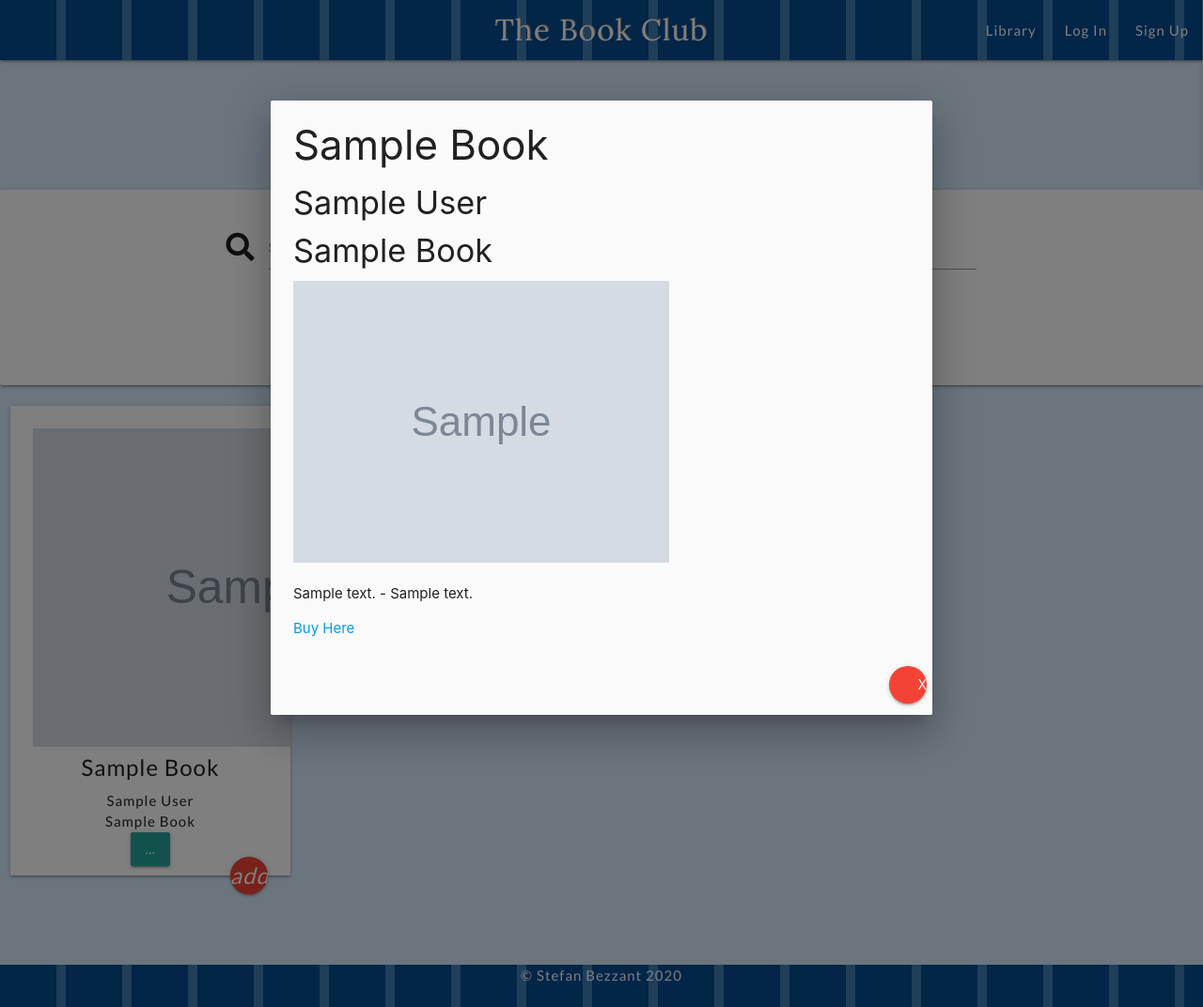
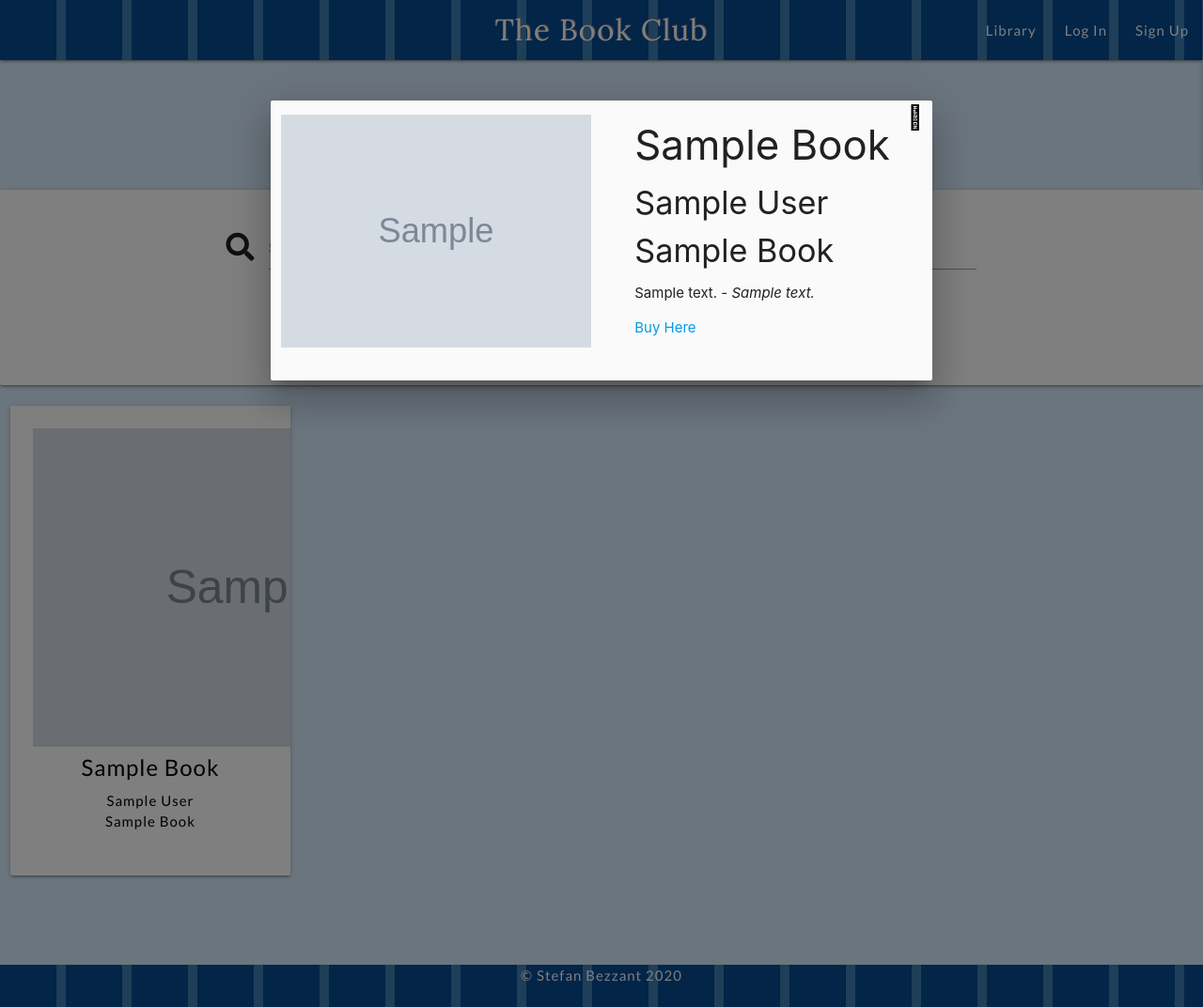
Before and after one commit to stefbez/the-book-club, a Flask app: page / in a window 1280 px wide, after a click that opens the changed part. Shown: the whole page at 94% size. Run offline with Flask 2, Linux system fonts and the light colour scheme; grey boxes marked "Sample" are stand-in pictures; a database or web service that is not in the repository returns one stand-in record (values such as "Sample title"); some libraries are stand-ins or nearby versions.

Commit message:
Add styling to library page, including modals

```diff
--- a/static/css/style.css
+++ b/static/css/style.css
@@ -1,7 +1,7 @@
 @import url('https://fonts.googleapis.com/css2?family=Lato:wght@400;500;600;700;800&family=Lora&display=swap');
 
 
-/* fonts */
+/* fonts and text */
 
 .text-shadow{
     text-shadow: 1px -1px grey;
@@ -25,15 +25,19 @@ h2,
     color: white;
 }
 
+.review-by-text{
+    font-weight: 400;
+    font-style: italic;
+}
+
+a.modal-trigger{
+    color: black;
+}
 
 /* font-family: 'Lato', sans-serif;
 font-family: 'Lora', serif; */
 
 /* Header & nav */
-
-/* .nav-style li{
-    border-left: 1px solid gray;
-} */
 
 .sidenav{
     height: fit-content;
@@ -52,6 +56,7 @@ font-family: 'Lora', serif; */
     background: repeating-linear-gradient( to right, #054A91, #054A91 60px, #3E7CB1 60px, #3E7CB1 70px);
 }
 
+.sidenav,
 #page-container{
     background: #D8EBFE;
 }
@@ -80,6 +85,20 @@ div.modal-footer.delete-btn {
     text-align: center;
 }
 
+/* Modal */
+
+.col.modal-col{
+    max-width: 50%;
+ }
+
+ .modal-close-btn{
+    top: 0;
+    right: 10px;
+    position: fixed;
+    font-size: 25px;
+    color: black;
+ }
+
 /* For footer - From https://www.freecodecamp.org/news/how-to-keep-your-footer-where-it-belongs-59c6aa05c59c/*/
 
 #page-container {
--- a/templates/library.html
+++ b/templates/library.html
@@ -33,33 +33,43 @@
     <div class="col s12 m6 l4 xl3">
       <div class="card large center-align">
           <div class="card-content book-card-content">
+              <a href="#{{ book._id }}" class="modal-trigger">
         <!-- <div class="card-image"> -->
           <img src="{{ book.book_cover }}" class="book-card-img">
 
-          <a class="btn-floating halfway-fab waves-effect waves-light red"><i class="material-icons">add</i></a>
+          <!-- <a class="btn-floating halfway-fab waves-effect waves-light red"><i class="material-icons">add</i></a> -->
 
 
             <span class="card-title">{{ book.book_title|title() }}</span>
           <p>{{ book.book_author|title() }}</p>
           <p>{{ book.genre_name|title() }}</p>
-          <a href="#{{ book._id }}" class="modal-trigger btn">...</a>
+</a>
     </div>
     <!-- </div> -->
       </div>
     </div>
  <!-- modal -->
      <div id="{{ book._id }}" class="modal">
+        <div class="row valign-wrapper centre-align modal-table">
+            <div class="modal-col col">
+        <img class="book-cover responsive-img valign-wrapper" src="{{ book.book_cover }}" alt="{{ book.book_title }}" />
+
+            </div>
+
+<div class="modal-col col">
     <div class="modal-content">
       <h3>{{ book.book_title|title() }}</h3>
       <h4>{{ book.book_author|title() }}</h4>
       <h4>{{ book.genre_name|title() }}</h4>
-      <img class="book-cover" src="{{ book.book_cover }}" alt="{{ book.book_title }}" />
-      <p>{{ book.book_review }} - {{ book.review_by }}</p>
+
+      <p>{{ book.book_review }} - <span class="review-by-text">{{ book.review_by }}</span></p>
       <a href="https://www.amazon.co.uk/s?k={{ book.book_title }}+{{ book.book_author }}" target="_blank">Buy Here</a>
     </div>
-    <div class="modal-footer">
-<a href="#!" class="btn-floating waves-effect waves-light red modal-close">X</a>
     </div>
+    </div>
+
+<a href="#!" class="modal-close modal-close-btn"><i class="fal fa-times-circle"></i></a>
+
   </div>
 
 {% endfor %}
```
